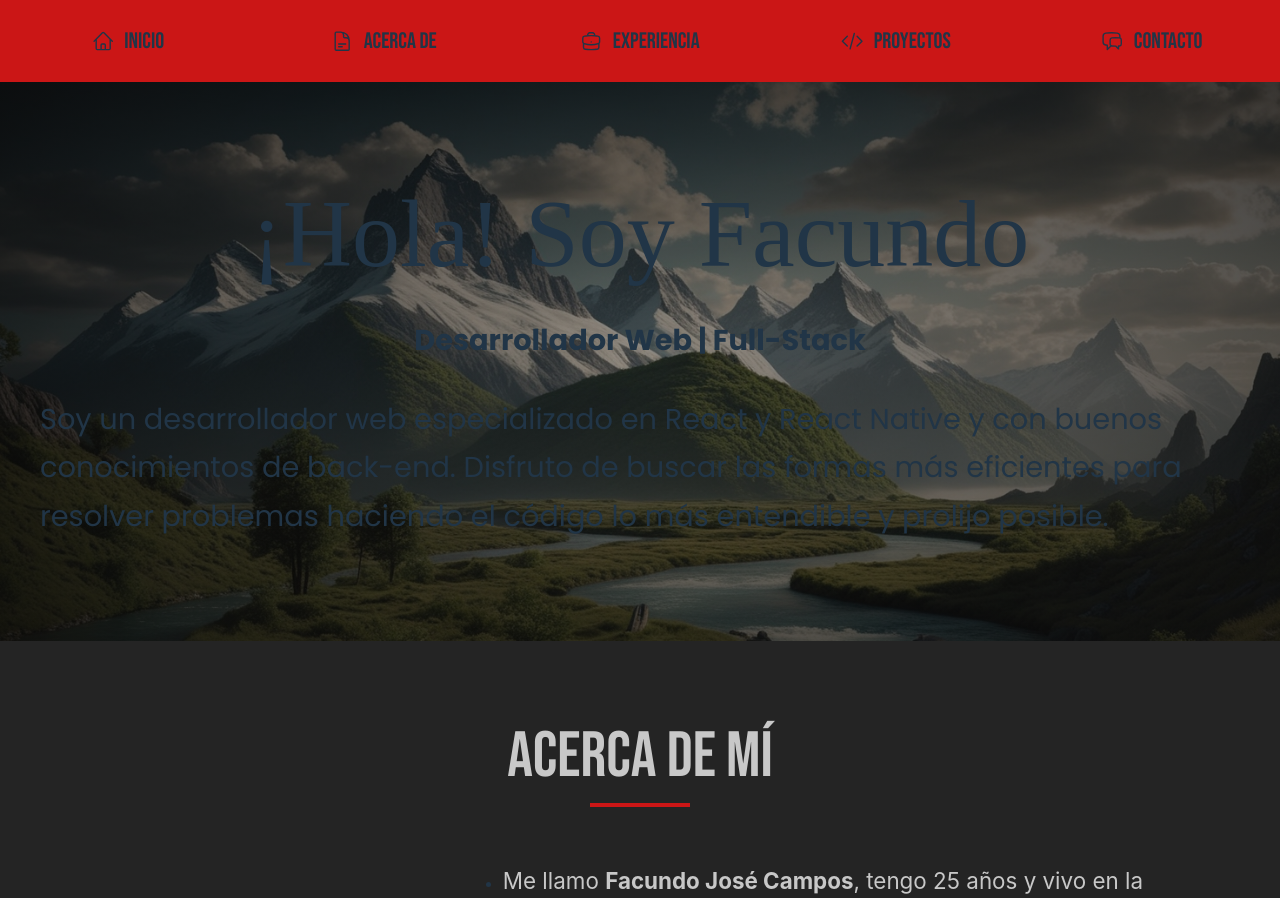
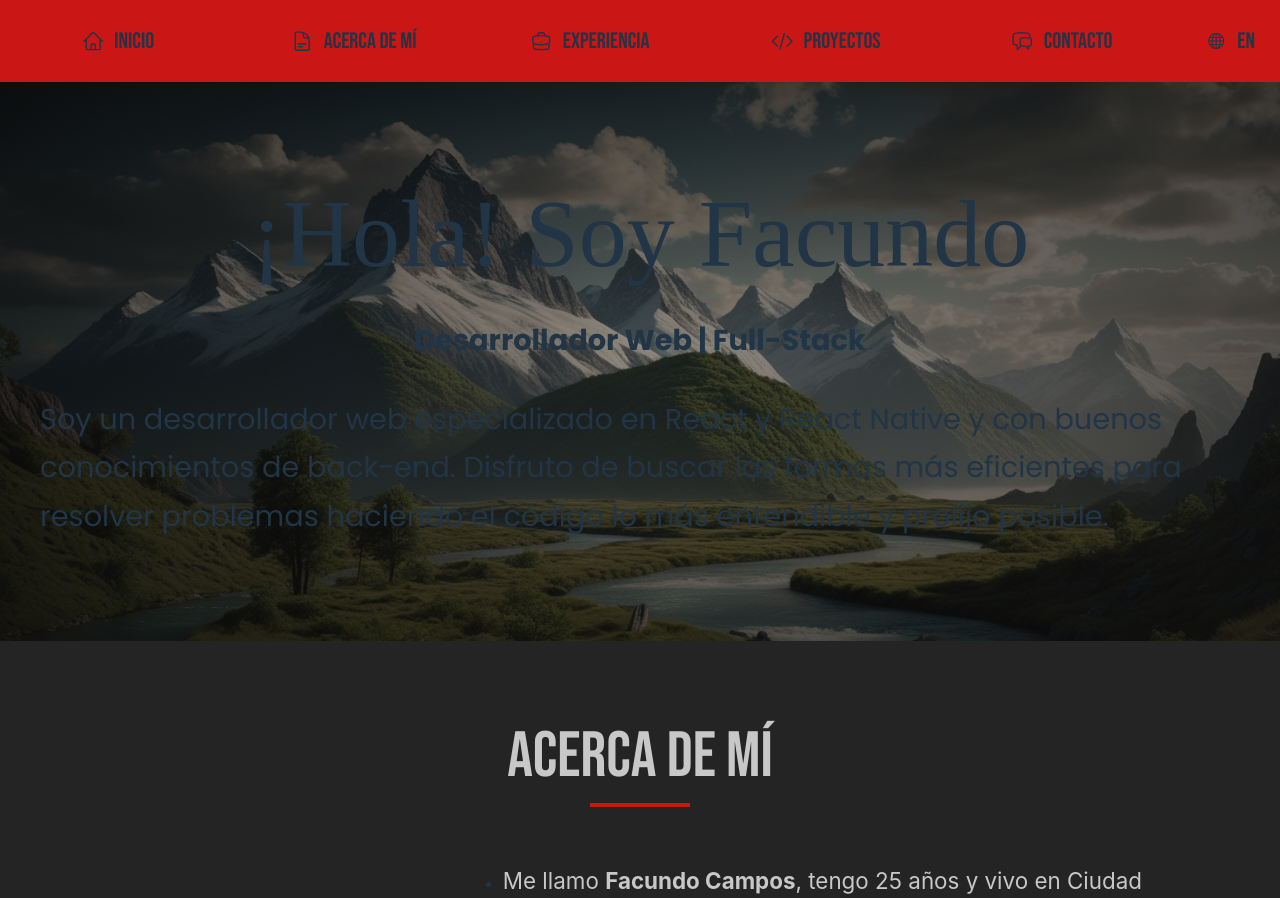
Before and after one commit to FacuCampos/Portfolio, a React (Vite) app: page / in a window 1280 px wide. Shown: the top 898 px of the page. Built offline with nearby package versions, Linux system fonts and the light colour scheme; a web font is replaced by a local one.

Commit message:
Se agrego la opción de cambiar el idioma y se agregaron las traducciones hasta certificaciones

```diff
--- a/package.json
+++ b/package.json
@@ -13,9 +13,12 @@
   },
   "dependencies": {
     "@heroicons/react": "^2.1.3",
+    "html-react-parser": "^5.1.15",
+    "i18next": "^23.14.0",
     "react": "^18.2.0",
     "react-bootstrap-icons": "^1.11.4",
     "react-dom": "^18.2.0",
+    "react-i18next": "^15.0.1",
     "react-image-gallery": "^1.3.0",
     "react-router-dom": "^6.23.0",
     "react-scroll": "^1.9.0",
--- a/src/components/AcercaDe/index.jsx
+++ b/src/components/AcercaDe/index.jsx
@@ -1,49 +1,27 @@
-import { Certificaciones, Seccion, TecCard, Tecnologias } from "../../components";
+import { useTranslation } from "react-i18next";
+import { Certificaciones, Seccion, Tecnologias } from "../../components";
+import HTMLReactParser from "html-react-parser/lib/index";
 
 const AcercaDe = () => {
+  const { t } = useTranslation("global");
+
   return (
-    <Seccion titulo="Acerca de mí" seccion="1" id="acerca">
+    <Seccion titulo={t("aboutMe.title")} seccion="1" id="acerca">
       <div className="acercaInfo">
         <div className="retrato">
           <img src="/img/retrato.jpg" alt="Mi foto" />
         </div>
         <ul>
-          <li>
-            <p>
-              Me llamo <strong>Facundo José Campos</strong>, tengo 25 años y
-              vivo en la Ciudad Autónoma de Buenos Aires, Argentina.
-            </p>
-          </li>
-          <li>
-            <p>
-              Soy un <strong>programador front-end especializado en React JS</strong>.
-              Me gusta aprender a utilizar nuevas tecnologias, por lo que sigo
-              desarrollome constantemente.
-            </p>
-          </li>
-          <li>
-            <p>
-              Empecé la carrera de ingenieria industrial al salir del
-              secundario, pero al cabo de unos años me di cuenta que no era lo
-              que me interesaba. Allí tuve un cuatrimestre con introducción a la
-              programación, materia que me encantó y me di cuenta que era lo que
-              realmente me apasionaba. Por eso en 2022 decidí cambiar de rumbo
-              definitivamente.
-            </p>
-          </li>
-          <li>
-            <p>
-              Estoy <strong>abierto a oportunidades laborales</strong> donde
-              pueda contribuir, aprender y crecer profesionalmente.
-            </p>
-          </li>
+          {t("aboutMe.text", { returnObjects: true }).map((el, index) => (
+            <li key={`aboutme-${index}`}><p>{HTMLReactParser(el)}</p></li>
+          ))}
         </ul>
       </div>
 
-      <Tecnologias/>
+      <Tecnologias />
 
       <div className="certificaciones" id="certificaciones">
-        <h3>Certificaciones</h3>
+        <h3>{t("aboutMe.certificates.title")}</h3>
         <hr className="separador" />
         <Certificaciones />
       </div>
--- a/src/components/Certificaciones/index.jsx
+++ b/src/components/Certificaciones/index.jsx
@@ -2,8 +2,11 @@ import { useEffect, useState, useRef } from "react";
 import { certificados } from "../../data";
 import { Certificado } from "../../components";
 import { animateScroll } from "react-scroll";
+import { useTranslation } from "react-i18next";
 
 const Certificaciones = () => {
+  const {t} = useTranslation("global")
+
   const [verMas, setVerMas] = useState(false);
   const [desktop, setDesktop] = useState(false);
 
@@ -71,8 +74,8 @@ const Certificaciones = () => {
         </div>
       </div>
       <button onClick={buttonHandler} className="cert-boton">
-        <span className="btnSpan spanVer">Ver más</span>
-        <span className="btnSpan spanOcultar">Ocultar</span>
+        <span className="btnSpan spanVer">{t("aboutMe.certificates.button", { returnObjects: true })[0]}</span>
+        <span className="btnSpan spanOcultar">{t("aboutMe.certificates.button", { returnObjects: true })[1]}</span>
       </button>
     </div>
   );
--- a/src/components/Navbar/index.jsx
+++ b/src/components/Navbar/index.jsx
@@ -7,13 +7,20 @@ import {
   XMarkIcon,
   BriefcaseIcon,
 } from "@heroicons/react/24/outline";
+import { Globe } from "react-bootstrap-icons";
+import { useTranslation } from "react-i18next";
 
 const Navbar = () => {
+  const { t, i18n } = useTranslation("global");
+
+  const handleChangeLanguaje = (lang) => {
+    i18n.changeLanguage(lang);
+  };
 
   function handleNav() {
     const windowWidth = window.innerWidth;
     const fondoBlur = document.querySelector(".mainClass");
-    console.log(windowWidth)
+    console.log(windowWidth);
 
     if (windowWidth < 920) {
       fondoBlur.classList.toggle("blur");
@@ -44,7 +51,7 @@ const Navbar = () => {
   return (
     <nav id="navbar" className="navegador mostrarMenu">
       <div className="nav-top">
-        <p className="nav-top-texto">Menu</p>
+        <p className="nav-top-texto">{t("navbar.title")}</p>
         <div className="nav-top-div">
           <button
             onClick={() => handleNav()}
@@ -64,13 +71,13 @@ const Navbar = () => {
         <button onClick={() => handleScroll("#inicio")} className="nav-link">
           <div className="nav-link-div">
             <HomeIcon className="nav-link-icon" />
-            <p className="nav-link-text">Inicio</p>
+            <p className="nav-link-text">{t("navbar.home")}</p>
           </div>
         </button>
         <button onClick={() => handleScroll("#acerca")} className="nav-link">
           <div className="nav-link-div">
             <DocumentTextIcon className="nav-link-icon" />
-            <p className="nav-link-text">Acerca de</p>
+            <p className="nav-link-text">{t("navbar.about")}</p>
           </div>
         </button>
         <button
@@ -79,19 +86,25 @@ const Navbar = () => {
         >
           <div className="nav-link-div">
             <BriefcaseIcon className="nav-link-icon" />
-            <p className="nav-link-text">Experiencia</p>
+            <p className="nav-link-text">{t("navbar.experience")}</p>
           </div>
         </button>
         <button onClick={() => handleScroll("#proyectos")} className="nav-link">
           <div className="nav-link-div">
             <CodeBracketIcon className="nav-link-icon" />
-            <p className="nav-link-text">Proyectos</p>
+            <p className="nav-link-text">{t("navbar.projects")}</p>
           </div>
         </button>
         <button onClick={() => handleScroll("#contacto")} className="nav-link">
           <div className="nav-link-div">
             <ChatBubbleLeftRightIcon className="nav-link-icon" />
-            <p className="nav-link-text">Contacto</p>
+            <p className="nav-link-text">{t("navbar.contact")}</p>
+          </div>
+        </button>
+        <button onClick={() => handleChangeLanguaje(t("navbar.language"))} className="nav-link languageBtn">
+          <div className="nav-link-div">
+            <Globe className="nav-link-icon" />
+            <p className="nav-link-text">{t("navbar.language")}</p>
           </div>
         </button>
       </div>
--- a/src/css/style.css
+++ b/src/css/style.css
@@ -550,6 +550,15 @@ footer ul svg {
     background-color: #f5f5f5;
     color: #cb1616;
     transition: all 0.5s;
+  }
+  .navegador .nav-dropdown .languageBtn {
+    width: min-content;
+  }
+  .navegador .nav-dropdown .languageBtn .nav-link-div svg {
+    transition: all 0.3s;
+  }
+  .navegador .nav-dropdown .languageBtn .nav-link-div:hover svg {
+    transform: rotateY(180deg);
   }
 }
 .proyectoCard {
--- a/src/main.jsx
+++ b/src/main.jsx
@@ -1,9 +1,31 @@
-import React from 'react'
-import ReactDOM from 'react-dom/client'
-import App from './App.jsx'
+import React from "react";
+import ReactDOM from "react-dom/client";
+import App from "./App.jsx";
 
-ReactDOM.createRoot(document.getElementById('root')).render(
+import global_es from "./translations/es/global.json";
+import global_en from "./translations/en/global.json";
+import i18next from "i18next";
+import { I18nextProvider } from "react-i18next";
+
+i18next.init({
+  interpolation: {
+    escapeValue: false,
+  },
+  lng: "es",
+  resources: {
+    es: {
+      global: global_es,
+    },
+    en: {
+      global: global_en,
+    },
+  },
+});
+
+ReactDOM.createRoot(document.getElementById("root")).render(
   <React.StrictMode>
-    <App />
-  </React.StrictMode>,
-)
+    <I18nextProvider i18n={i18next}>
+      <App />
+    </I18nextProvider>
+  </React.StrictMode>
+);
--- /dev/null
+++ b/src/translations/en/global.json
@@ -0,0 +1,37 @@
+{
+    "navbar":{
+        "title": "menu",
+        "home": "home",
+        "about": "about me",
+        "experience": "experience",
+        "projects": "projects",
+        "contact": "contact",
+        "language": "es"
+    },
+    "header": {
+        "title": "Hello! I'm Facundo",
+        "shortMessage": "Web developer | Full-Stack",
+        "text": "I'm a web developer specialized in React and React Native with good back-end knowledge. I enjoy looking for the most efficient ways to solve problems by making the code as understandable and neat as possible."
+    },
+    "aboutMe":{
+        "title": "about me",
+        "text": [
+            "My name is <b>Facundo Campos</b>, I'm 25 years old and I live in Buenos Aires City, Argentina.",
+            "I'm a <b>front-end developer specialized in React JS</b>. I enjoy learning new technologies, so I'm in constant development.",
+            "I started an Industrial Engineering career when I graduated from high school, but after a few years I realized that it wasn't what I was Interested in. There I had a semester with introduction to programming, a subject that I loved and I realized that it was what I was really passionate about. That's why in 2022 I decided to change course for good.",
+            "I am <b>open to job opportunities</b> where I can contribute, learn and grow professionally."
+        ],
+        "tecnologies": {
+            "title": "tecnologies",
+            "mobile": "mobile apps",
+            "design": "design"
+        },
+        "certificates": {
+            "title":"certificates",
+            "button": [
+                "More",
+                "Hide"
+            ]
+        }
+    }
+}
--- /dev/null
+++ b/src/translations/es/global.json
@@ -0,0 +1,37 @@
+{
+    "navbar":{
+        "title": "menú",
+        "home": "inicio",
+        "about": "acerca de mí",
+        "experience": "experiencia",
+        "projects": "proyectos",
+        "contact": "contacto",
+        "language": "en"
+    },
+    "header": {
+        "title": "¡Hola! Soy Facundo",
+        "shortMessage": "Desarrollador Web | Full-Stack",
+        "text": "Soy un desarrollador web especializado en React y React Native y con buenos conocimientos de back-end. Disfruto de buscar las formas más eficientes para resolver problemas haciendo el código lo más entendible y prolijo posible."
+    },
+    "aboutMe":{
+        "title": "acerca de mí",
+        "text": [
+            "Me llamo <b>Facundo Campos</b>, tengo 25 años y vivo en Ciudad Autónoma de Buenos Aires, Argentina.",
+            "Soy un <b>programador front-end especializado en React JS</b>. Me gusta aprender a utilizar nuevas tecnologias, por lo que sigo desarrollome constantemente.",
+            "Empecé la carrera de ingenieria industrial al salir del secundario, pero al cabo de unos años me di cuenta que no era lo que me interesaba. Allí tuve un cuatrimestre con introducción a la programación, materia que me encantó y me di cuenta que era lo que realmente me apasionaba. Por eso en 2022 decidí cambiar de rumbo definitivamente.",
+            "Estoy <b>abierto a oportunidades laborales</b> donde pueda contribuir, aprender y crecer profesionalmente."
+        ],
+        "tecnologies": {
+            "title": "tecnologías",
+            "mobile": "apps móbiles",
+            "design": "diseño"
+        },
+        "certificates": {
+            "title":"certificaciones",
+            "button": [
+                "Ver más",
+                "Ocultar"
+            ]
+        }
+    }
+}
```
Also changed, not shown: src/components/Introduccion/index.jsx (+7 -8 lines), src/components/Tecnologias/index.jsx (+7 -4 lines), 1 other file (tests, documents, lock files or other folders).
